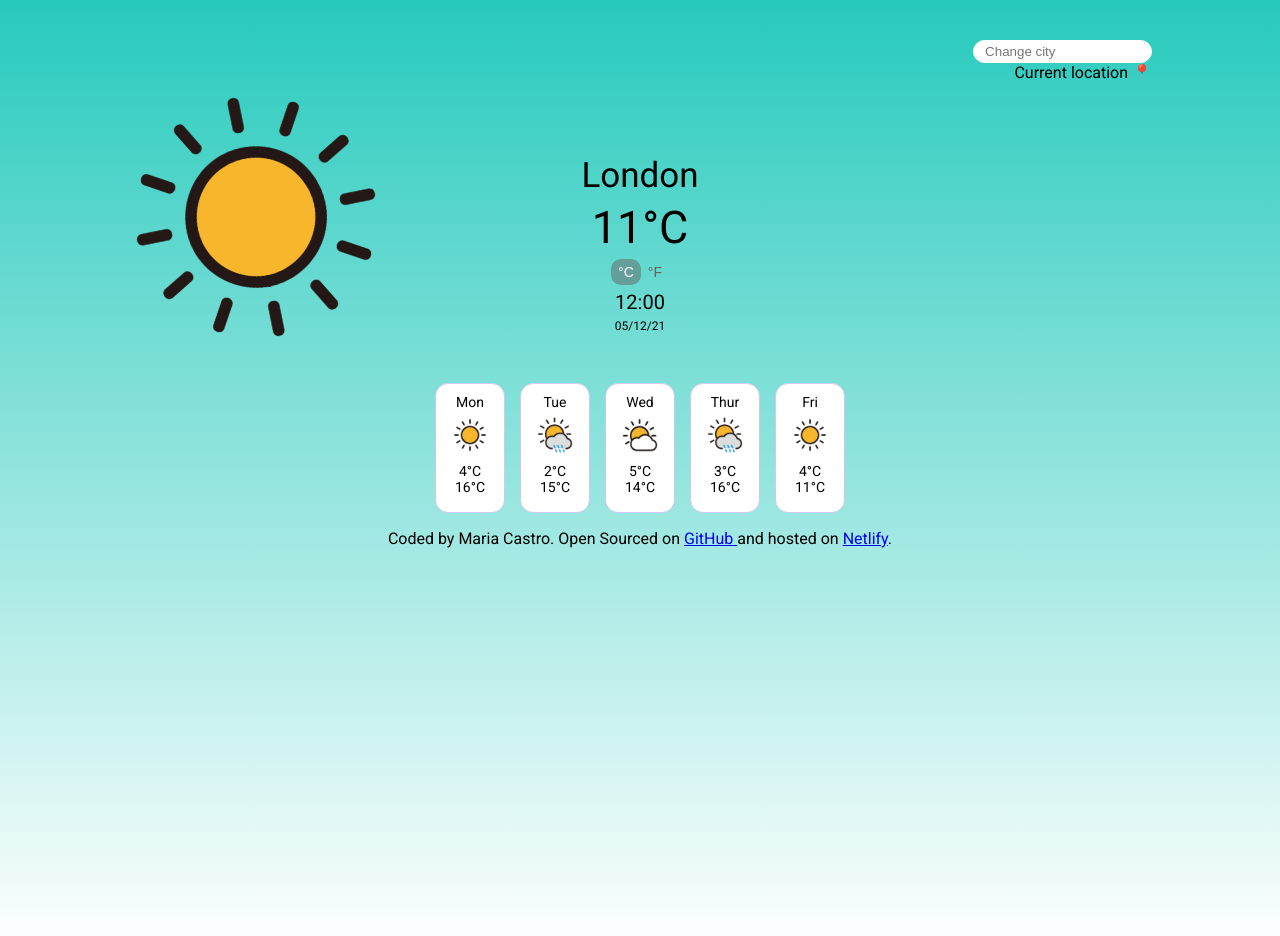
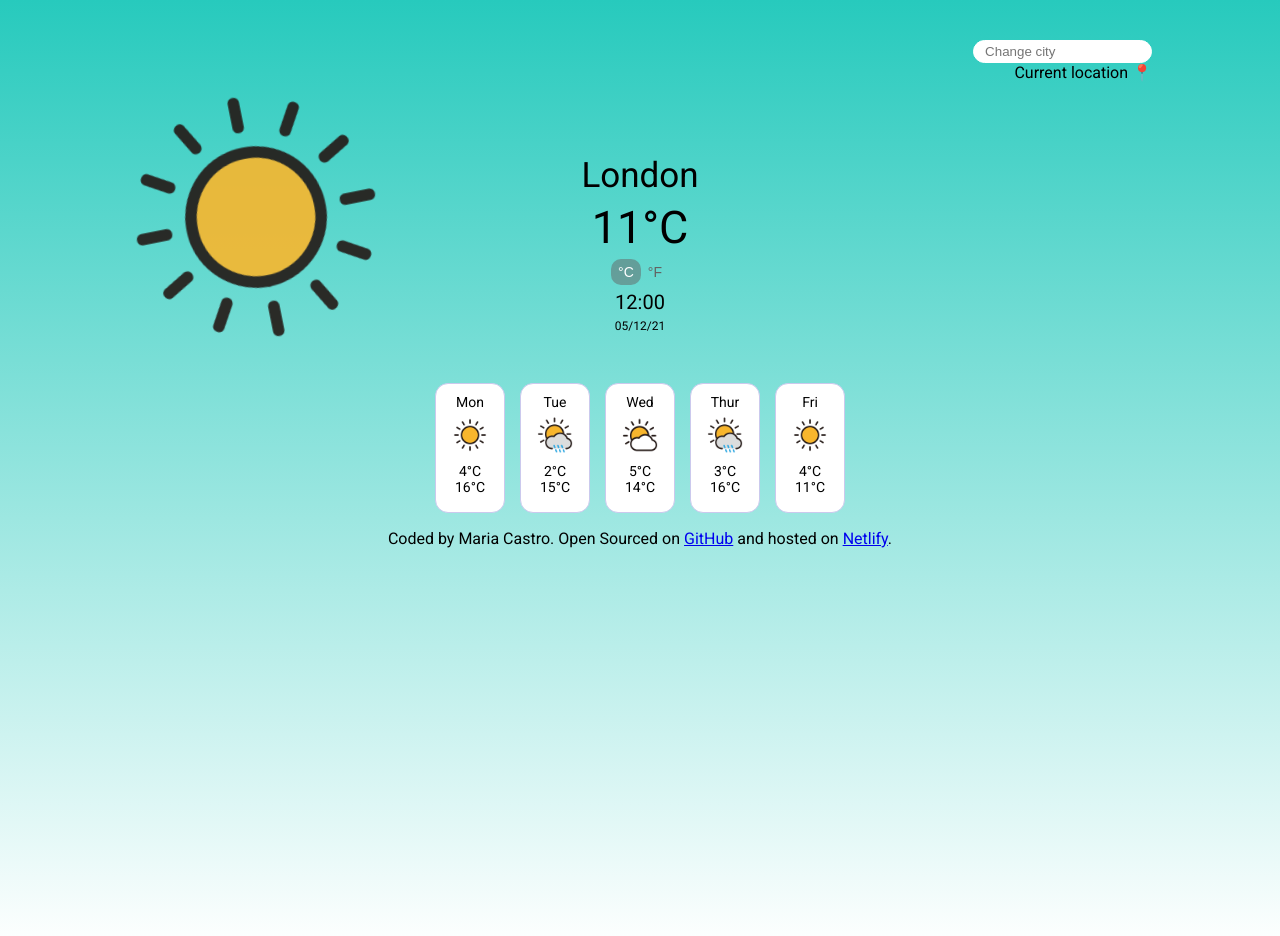
Before and after one commit to mariaalouisaa/Weather-App-React-, a React (Create React App) app: page / in a window 1280 px wide. Shown: the top 936 px of the page. Built offline with nearby package versions, Linux system fonts and the light colour scheme.

Commit message:
added opacity to image

```diff
--- a/src/Current.css
+++ b/src/Current.css
@@ -45,6 +45,7 @@ h4 {
   position: absolute;
   left: 5%;
   top: 25px;
+  opacity: 0.9;
 }
 .rotate {
   animation: rotation 25s infinite linear;
--- a/src/Footter.js
+++ b/src/Footter.js
@@ -7,8 +7,8 @@ export default function Footer() {
         target="_blank"
         rel="noreferrer"
       >
-        GitHub{" "}
-      </a>
+        GitHub
+      </a>{" "}
       and hosted on{" "}
       <a
         href="https://jolly-kirch-7434c0.netlify.app/"
```
